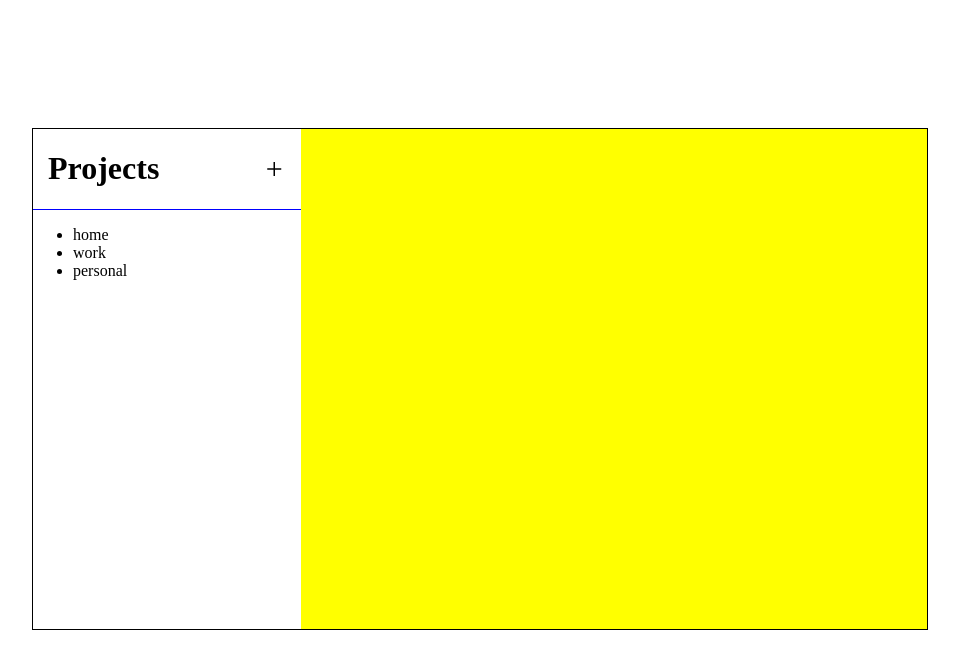
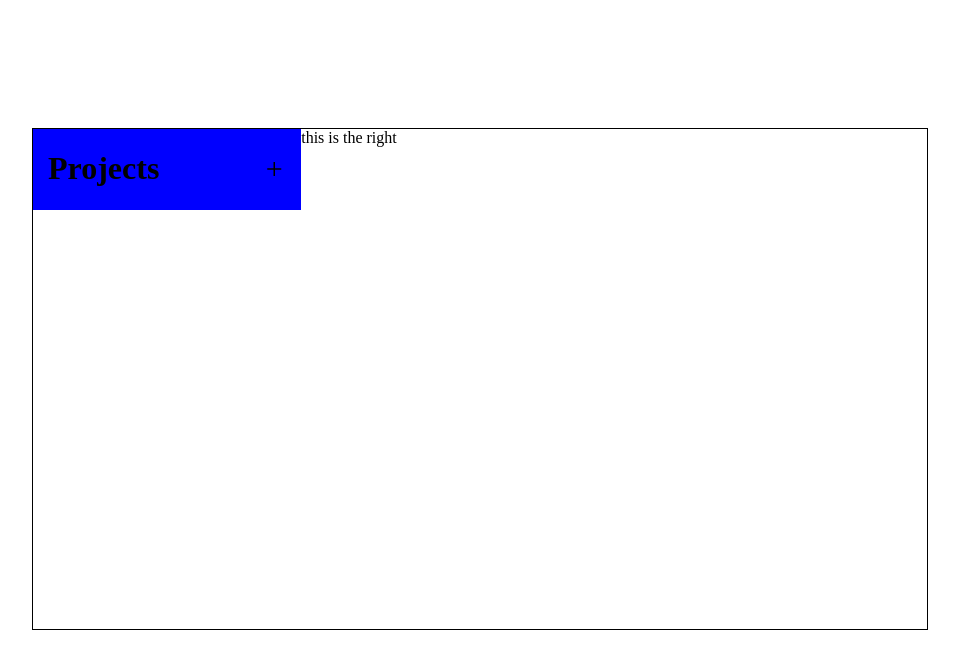
Before and after one commit to JDArciniegas/todo-odin-project, a plain HTML site: page index.html in a window 1280 px wide. Shown: the whole page, without its empty margins (160-1119 px from the left). Drawn offline with nearby package versions, Linux system fonts and the light colour scheme.

Commit message:
trying to create new projects dynamically

```diff
--- a/css/projectContainer.css
+++ b/css/projectContainer.css
@@ -14,7 +14,6 @@
 
 #right {
   width: 70%;
-  background-color: yellow;
 }
 
 .header-container {
@@ -23,4 +22,5 @@
   justify-content: space-between;
   padding: 0 var(--padding-left);
   border-bottom: 1px solid blue;
+  background-color: blue;
 }
--- a/main.js
+++ b/main.js
@@ -1 +1 @@
-(()=>{"use strict";class e{constructor(e){this.name=e,this.projectTasks=[]}}e.prototype.addtask=function(e){this.projectTasks.push(e)};const t=e;let n=document.createElement("span");n.classList.add("material-symbols-outlined"),n.setAttribute("id","addIcon"),n.innerText="Add";const d=[new t("home"),new t("work"),new t("personal")],s=document.createElement("input");s.setAttribute("placeholder","Project Name"),s.classList.add("hidden");const c=(()=>{let e=document.createElement("div");return e.setAttribute("id","projects"),e.appendChild((()=>{let e=document.createElement("div");return e.setAttribute("id","left"),e.classList.add("container-sides"),e.appendChild((()=>{const e=document.createElement("div");e.classList.add("header-container");const t=document.createElement("h1");return t.innerText="Projects",e.appendChild(t),e.append(n),e})()),e.appendChild((()=>{const e=document.createElement("div");e.classList.add("items-container");const t=document.createElement("ul");return d.forEach((e=>{let n=document.createElement("li");n.textContent=`${e.name}`,t.appendChild(n)})),e.appendChild(t),e})()),e})()),e.appendChild((()=>{let e=document.createElement("div");return e.setAttribute("id","right"),e.classList.add("container-sides"),e})()),e})(),a=(()=>{const e=document.createElement("div");return e.setAttribute("id","layout"),e.append(c),e})();document.getElementById("content").append(a)})();
+(()=>{"use strict";let e=document.createElement("span");e.classList.add("material-symbols-outlined"),e.setAttribute("id","addIcon"),e.innerText="Add";const t=document.createElement("input");t.setAttribute("placeholder","Project Name"),t.classList.add("hidden");const n=(()=>{let t=document.createElement("div");return t.setAttribute("id","projects"),t.appendChild((()=>{let t=document.createElement("div");return t.setAttribute("id","left"),t.classList.add("container-sides"),t.appendChild((()=>{const t=document.createElement("div");t.classList.add("header-container");const n=document.createElement("h1");return n.innerText="Projects",t.appendChild(n),t.append(e),t})()),t.appendChild((()=>{const e=document.createElement("div");return e.classList.add("items-container"),e})()),t})()),t.appendChild((()=>{let e=document.createElement("div");return e.setAttribute("id","right"),e.classList.add("container-sides"),e.textContent="this is the right",e})()),t})(),d=(()=>{const e=document.createElement("div");return e.setAttribute("id","layout"),e.append(n),e})();document.getElementById("content").append(d)})();
```
